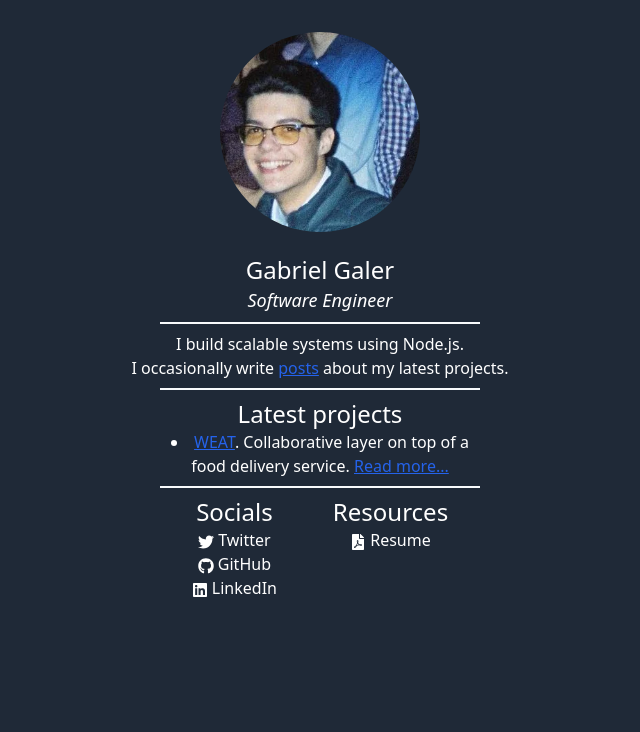
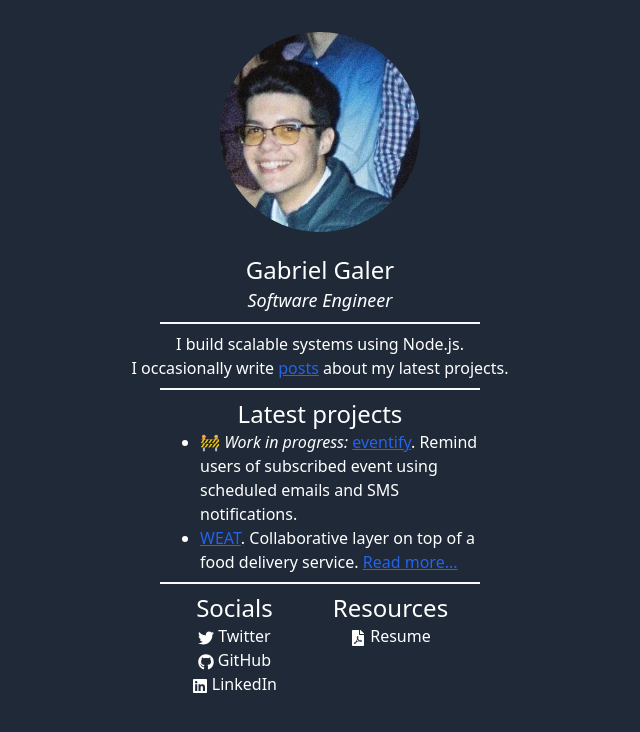
Before and after one commit to galer7/portfolio-old, a Next.js app: page / in a window 1280 px wide. Shown: the top 732 px of the page, without its empty margins (320-960 px from the left). Built offline with nearby package versions, Linux system fonts and the light colour scheme.

Commit message:
Add WIP projects

```diff
--- a/src/pages/index.tsx
+++ b/src/pages/index.tsx
@@ -35,7 +35,20 @@ const Home: NextPage = () => {
       <HorizontalLine />
 
       <h1>Latest projects</h1>
-      <ul className="w-1/4 list-disc list-inside">
+      <ul className="pl-10 w-1/4 list-disc list-outside text-left">
+        <li className="pl-0">
+          🚧 <span className="italic">Work in progress: </span>
+          <a
+            className="underline text-blue-600 hover:text-blue-800 visited:text-purple-600"
+            target="_blank"
+            rel="noreferrer"
+            href="https://github.com/galer7/eventify"
+          >
+            eventify
+          </a>
+          . Remind users of subscribed event using scheduled emails and SMS
+          notifications.
+        </li>
         <li>
           <a
             className="underline text-blue-600 hover:text-blue-800 visited:text-purple-600"
```
Also changed, not shown: 1 other file (tests, documents, lock files or other folders).
